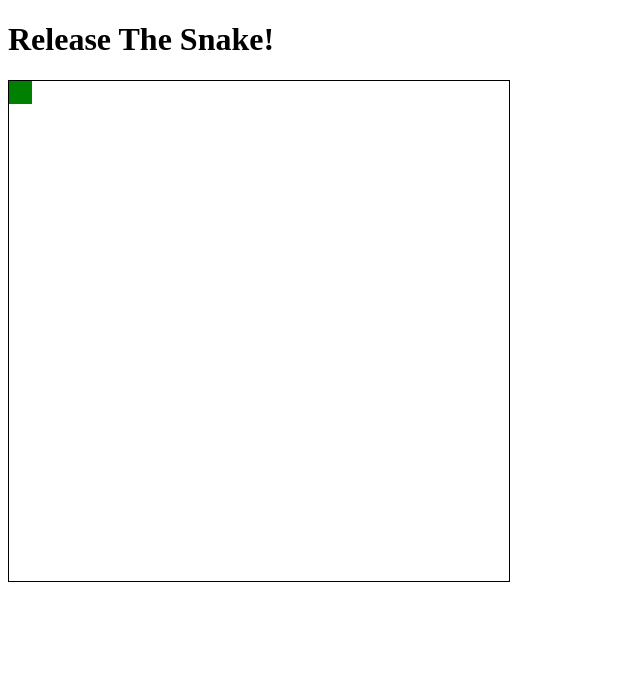
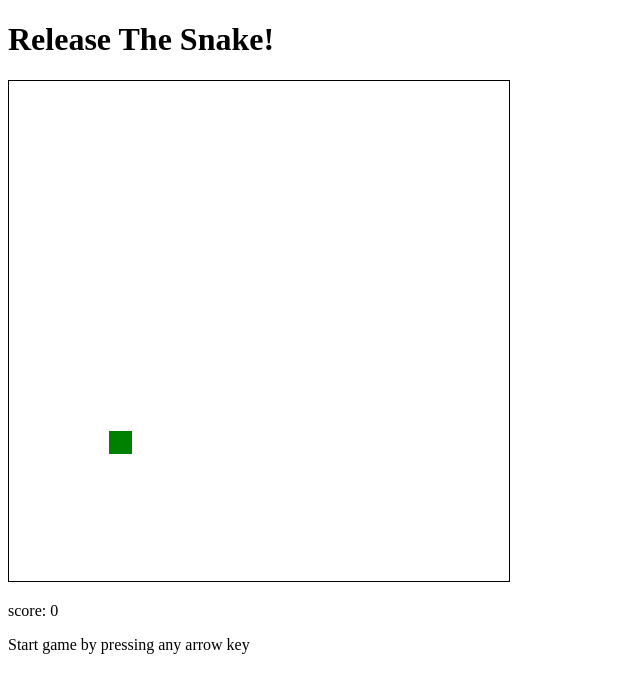
Before and after one commit to vnop/snake, an Angular app: page / in a window 1280 px wide. Shown: the top 692 px of the page, without its empty margins (0-640 px from the left). Built offline with nearby package versions, Linux system fonts and the light colour scheme.

Commit message:
Snake starts at random location

```diff
--- a/src/app/snake/snake.component.html
+++ b/src/app/snake/snake.component.html
@@ -0,0 +1,4 @@
+<div>
+    <p>score: {{tail.length}}</p>
+    <p>Start game by pressing any arrow key</p>
+</div>
--- a/src/app/snake/snake.component.ts
+++ b/src/app/snake/snake.component.ts
@@ -22,8 +22,8 @@ export class SnakeComponent implements OnInit {
     let canvas = document.getElementById("garden");
     this.ctx = canvas.getContext("2d");
     this.ctx.fillStyle = "green";
-    this.x = 0;
-    this.y = 0;
+    this.x = this.genRandom();
+    this.y = this.genRandom();
     this.tail = [];
     this.ctx.fillRect(this.x,this.y,23,23);
     this.fruitPosX = this.genRandom();
```
